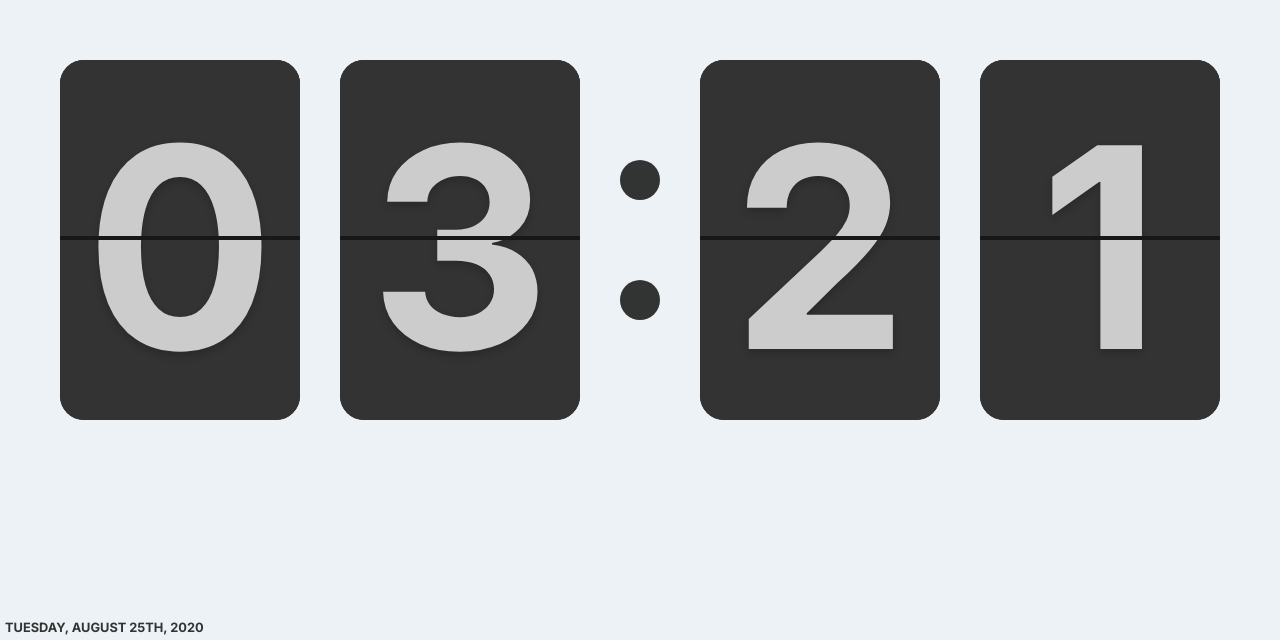
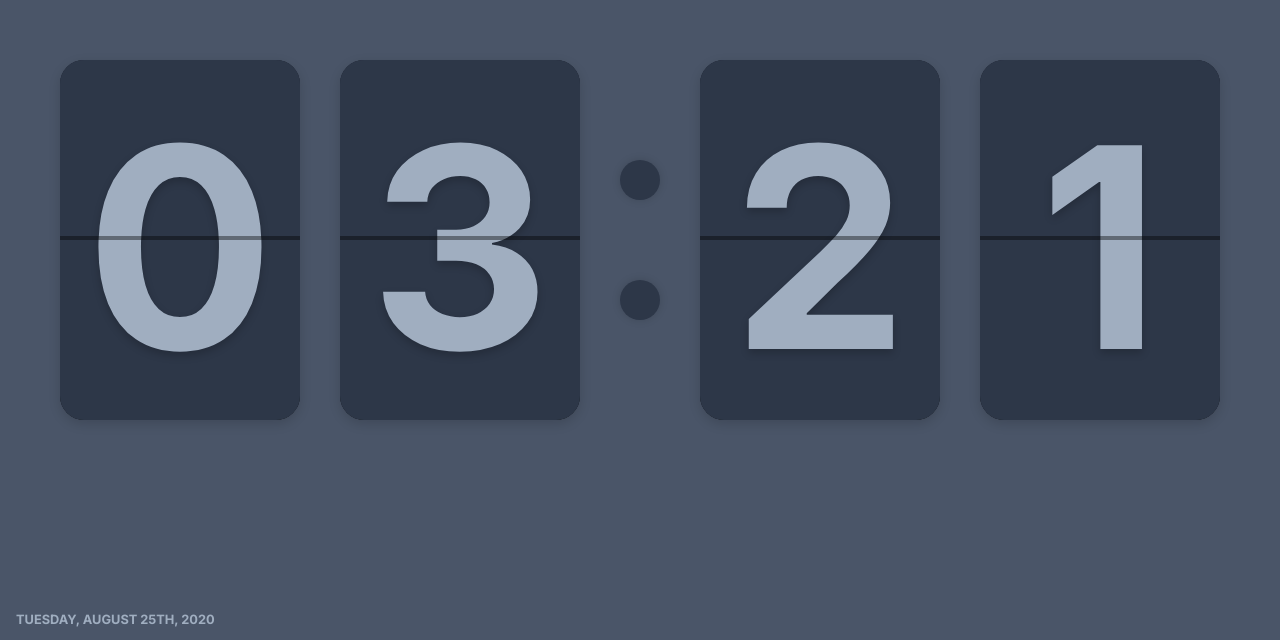
Before and after one commit to jrnxf/flip-time, a browser extension: page index.html in a window 1280 px wide. Shown: the part 160-800 px from the top of the page. Drawn offline with Linux system fonts and the light colour scheme.

Commit message:
color scheme updates

```diff
--- a/assets/css/flipclock.css
+++ b/assets/css/flipclock.css
@@ -1,3 +1,67 @@
+:root {
+  --clock-background-color: #2d3748;
+  --clock-divider: #1a202c;
+  --body-background: #4a5568;
+  --clock-text-color: #a0aec0;
+}
+
+html,
+body {
+  margin: 0;
+  padding: 0;
+  font-family: "Inter", sans-serif;
+  font-weight: 900;
+  background-color: var(--body-background);
+}
+
+#container {
+  height: 100vh;
+  display: flex;
+  flex-direction: column;
+  justify-content: center;
+  align-items: center;
+}
+
+#date {
+  position: absolute;
+  bottom: 1em;
+  left: 1.25em;
+  font-size: 0.8em;
+  font-weight: 600;
+  color: #a0aec0;
+  text-transform: uppercase;
+}
+
+@media (min-width: 610px) and (min-height: 200px) {
+  #clock-wrapper {
+    zoom: 2;
+  }
+}
+
+@media (min-width: 900px) and (min-height: 300px) {
+  #clock-wrapper {
+    zoom: 3;
+  }
+}
+
+@media (min-width: 1200px) and (min-height: 400px) {
+  #clock-wrapper {
+    zoom: 4;
+  }
+}
+
+@media (min-width: 1500px) and (min-height: 500px) {
+  #clock-wrapper {
+    zoom: 5;
+  }
+}
+
+@media (min-width: 1800px) and (min-height: 600px) {
+  #clock-wrapper {
+    zoom: 6;
+  }
+}
+
 /* Get the bourbon mixin from http://bourbon.io */
 /* Reset */
 .flip-clock-wrapper * {
@@ -138,7 +202,7 @@
   -o-transform-origin: 50% 100%;
   transform-origin: 50% 100%;
   top: 0;
-  border-bottom: 1px solid rgba(0, 0, 0, 0.3);
+  border-bottom: 1px solid var(--clock-divider-color);
 }
 
 .flip-clock-wrapper ul li a div.up:after {
@@ -170,10 +234,10 @@
   z-index: 1;
   width: 100%;
   height: 200%;
-  color: #ccc;
+  color: var(--clock-text-color);
   text-shadow: 0 1px 2px rgba(0, 0, 0, 0.2);
   text-align: center;
-  background-color: #333;
+  background-color: var(--clock-background-color);
   border-radius: 6px;
   font-size: 70px;
 }
@@ -192,7 +256,7 @@
 }
 
 .flip-clock-wrapper .flip {
-  /* box-shadow: 0 1px 3px rgba(0, 0, 0, 0.3); */
+  box-shadow: 0 1px 3px rgba(0, 0, 0, 0.15);
 }
 
 .flip-clock-wrapper ul.play li.flip-clock-active {
@@ -216,12 +280,12 @@
 
 .flip-clock-dot {
   display: block;
-  background: #323434;
+  background: var(--clock-background-color);
   width: 10px;
   height: 10px;
   position: absolute;
   border-radius: 50%;
-  /* box-shadow: 0 0 2px rgba(0, 0, 0, 0.5); */
+  box-shadow: 0 0 2px rgba(0, 0, 0, 0.15);
   left: 5px;
 }
 
--- a/assets/css/styles.css
+++ /dev/null
@@ -1,62 +0,0 @@
-html,
-body {
-  margin: 0;
-  padding: 0;
-  font-family: "Inter", sans-serif;
-  font-weight: 900;
-  background: #edf2f7;
-}
-
-#container {
-  height: 100vh;
-  display: flex;
-  flex-direction: column;
-  justify-content: center;
-  align-items: center;
-}
-
-#date {
-  position: absolute;
-  bottom: 5px;
-  left: 5px;
-  font-size: 0.8em;
-  font-weight: 600;
-  color: #323434;
-  text-transform: uppercase;
-}
-
-@media (min-width: 610px) and (min-height: 200px) {
-  #clock-wrapper {
-    zoom: 2;
-  }
-}
-
-@media (min-width: 900px) and (min-height: 300px) {
-  #clock-wrapper {
-    zoom: 3;
-  }
-}
-
-@media (min-width: 1200px) and (min-height: 400px) {
-  #clock-wrapper {
-    zoom: 4;
-  }
-}
-
-@media (min-width: 1500px) and (min-height: 500px) {
-  #clock-wrapper {
-    zoom: 5;
-  }
-}
-
-@media (min-width: 1800px) and (min-height: 600px) {
-  #clock-wrapper {
-    zoom: 6;
-  }
-}
-
-/* @media (min-width: 1350px) and (min-height: 500px) {
-  #clock-wrapper {
-    transform: scale(3);
-  }
-} */
--- a/index.html
+++ b/index.html
@@ -9,7 +9,6 @@
       rel="stylesheet"
     />
     <link href="/assets/css/flipclock.css" rel="stylesheet" />
-    <link href="/assets/css/styles.css" rel="stylesheet" />
     <title>New Tab</title>
   </head>
   <body>
```
